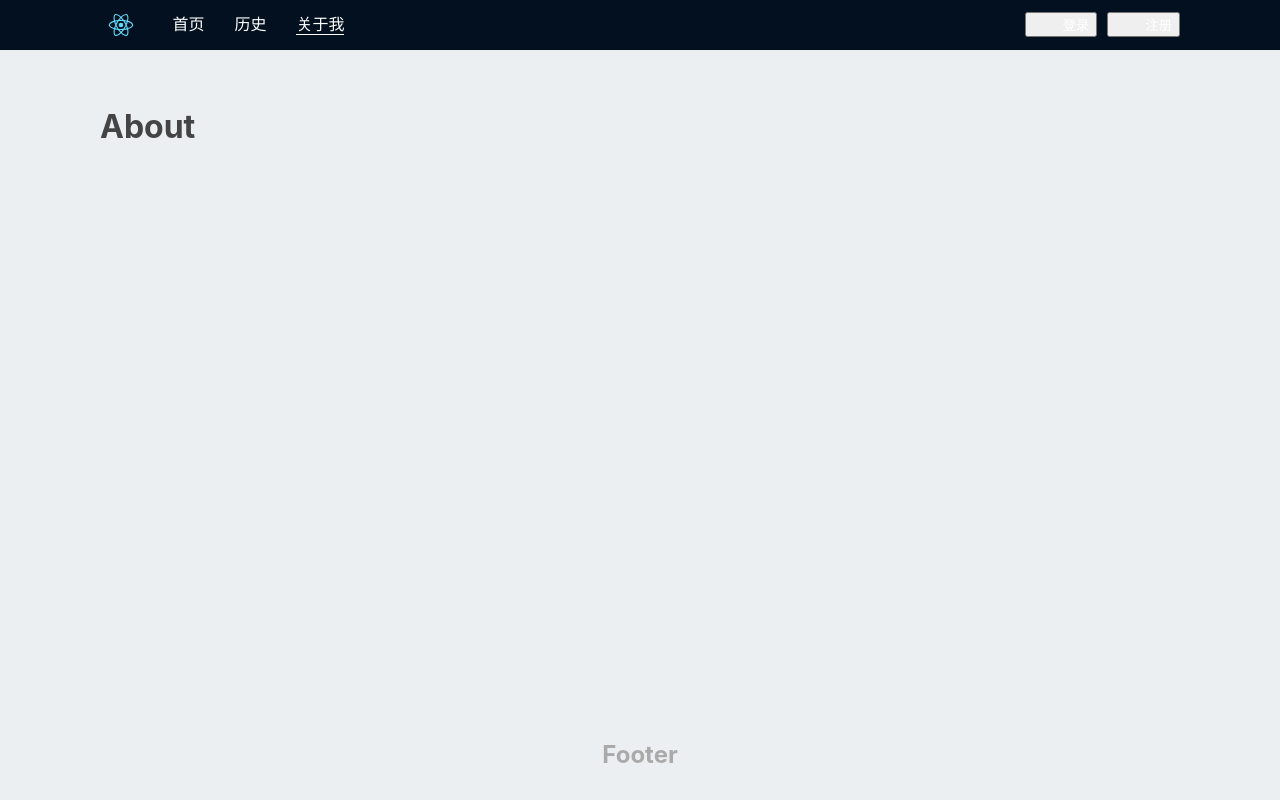
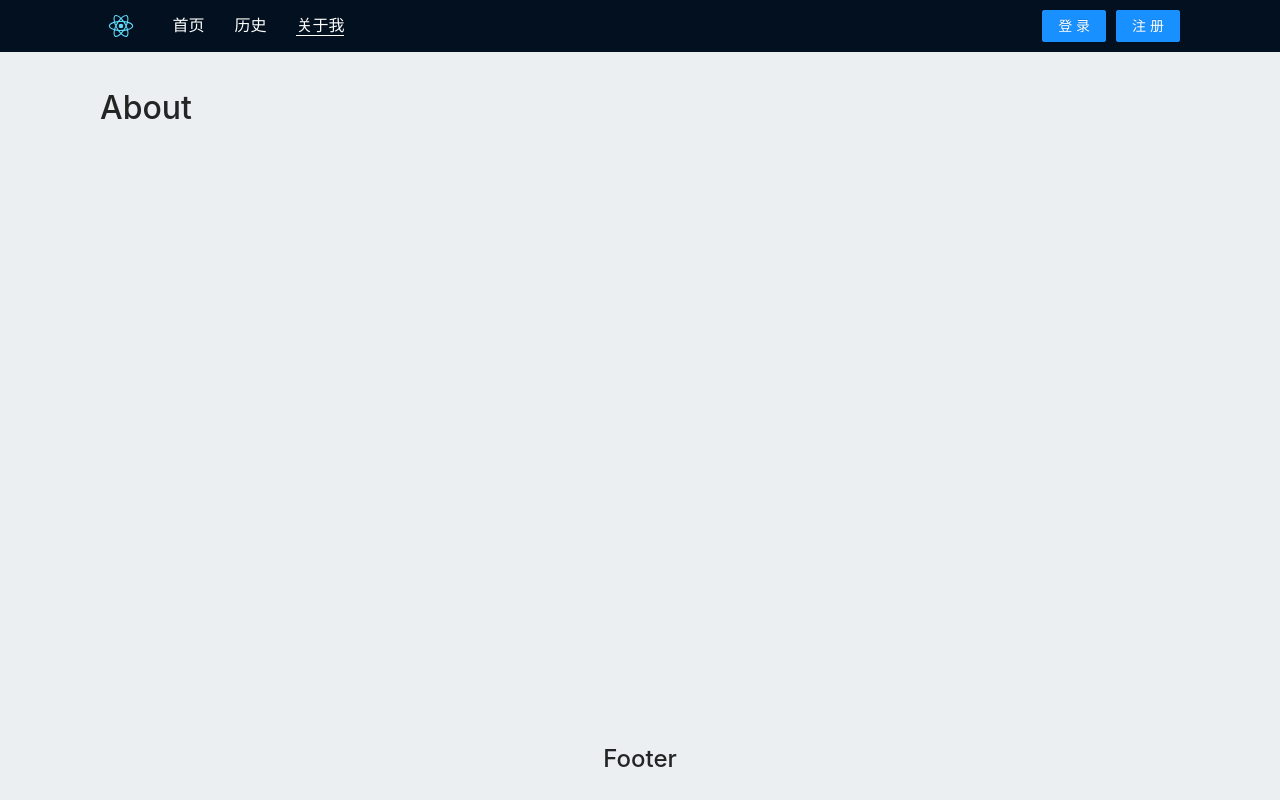
Before and after one commit to Gaocarri/obsidian-figure, a React app: page /about in a window 1280 px wide. Built offline with nearby package versions, Linux system fonts and the light colour scheme.

Commit message:
引入antd

```diff
--- a/package.json
+++ b/package.json
@@ -12,6 +12,7 @@
     "@testing-library/user-event": "^7.1.2",
     "@typescript-eslint/eslint-plugin": "^2.10.0",
     "@typescript-eslint/parser": "^2.10.0",
+    "antd": "^4.2.5",
     "babel-eslint": "10.1.0",
     "babel-jest": "^24.9.0",
     "babel-loader": "8.1.0",
--- a/src/App.css
+++ b/src/App.css
@@ -1,3 +1,6 @@
+/* 引入antd样式 */
+@import '~antd/dist/antd.css';
+
 body {
   margin: 0;
   font: 16px/1.6 -apple-system, BlinkMacSystemFont, 'Segoe UI', 'Roboto', 'Oxygen',
--- a/src/components/Header.js
+++ b/src/components/Header.js
@@ -1,7 +1,9 @@
-import React from 'react'
+import React, { useState } from 'react'
 import LogoUrl from './logo.svg'
 import { NavLink } from 'react-router-dom'
 import styled from 'styled-components'
+
+import { Button } from 'antd';
 
 const Header = styled.header`
   display:flex;
@@ -26,12 +28,15 @@
   margin-left: auto;
 `;
 
-const Button = styled.button`
-  margin-left: 10px;
-`;
+const StyledButton = styled(Button)`
+  margin-left:10px;
+`
 
 
 function Component() {
+
+  const [isLogin, setIsLogin] = useState(false)
+
   return (<Header>
     <Logo src={LogoUrl} alt='logo' />
     <nav>
@@ -40,12 +45,16 @@
       <StyledLink to="/about">关于我</StyledLink>
     </nav>
     <Login>
-      <Button>
-        <StyledLink to="/login">登录</StyledLink>
-      </Button>
-      <Button>
-        <StyledLink to="/register">注册</StyledLink>
-      </Button>
+      {
+        isLogin ? <>
+          <span>gaocarri</span>
+          <StyledButton type="primary" onClick={() => setIsLogin(false)}>注销</StyledButton>
+        </> :
+          <>
+            <StyledButton type="primary" onClick={() => setIsLogin(true)}>登录</StyledButton>
+            <StyledButton type="primary">注册</StyledButton>
+          </>
+      }
     </Login>
   </Header>)
 }
```
Also changed, not shown: 1 other file (tests, documents, lock files or other folders).
